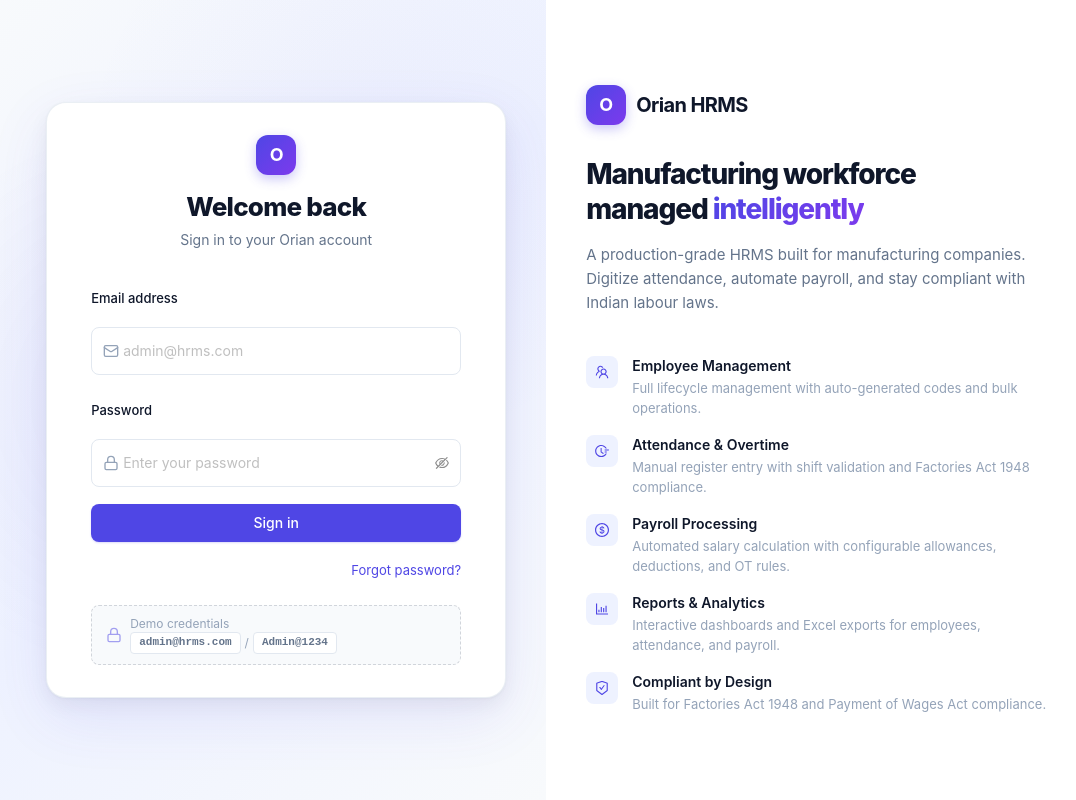
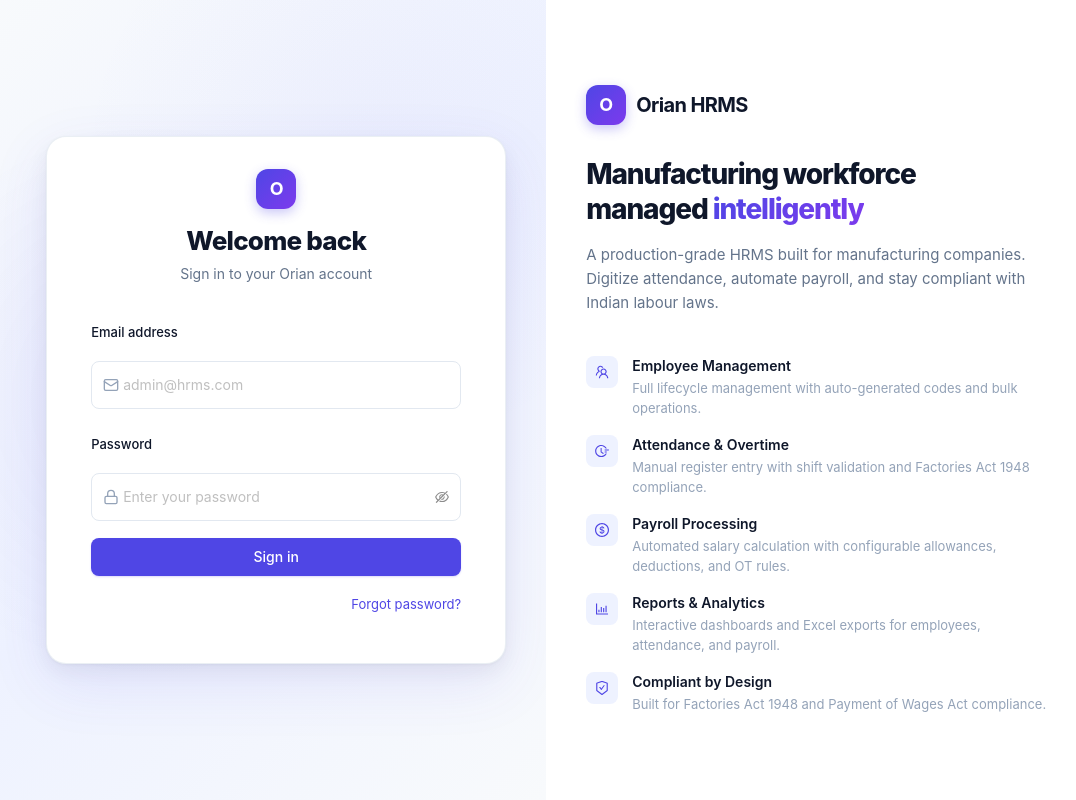
Before and after one commit to HARSH265/literate-sniffle-HRMS, a React (Vite) app in the folder client/: page /login in a window 1280 px wide. Shown: the whole page, without its empty margins (17-1093 px from the left). Built offline with nearby package versions, Linux system fonts and the light colour scheme; no server answers.

Commit message:
chore: remove demo credentials from login page

```diff
--- a/client/src/features/auth/pages/LoginPage.tsx
+++ b/client/src/features/auth/pages/LoginPage.tsx
@@ -63,24 +63,6 @@ export function LoginPage() {
 
           <LoginForm onSubmit={handleLogin} loading={loading} />
 
-          {import.meta.env.DEV && (
-            <div className="hrms-login-defaults">
-              <svg width="16" height="16" viewBox="0 0 24 24" fill="none" stroke="var(--hrms-primary)" strokeWidth="2" strokeLinecap="round" strokeLinejoin="round">
-                <rect x="3" y="11" width="18" height="11" rx="2" ry="2" />
-                <path d="M7 11V7a5 5 0 0 1 10 0v4" />
-              </svg>
-              <div>
-                <div>
-                  <span className="hrms-login-defaults-label">Demo credentials</span>
-                </div>
-                <div className="hrms-login-defaults-codes">
-                  <code>admin@hrms.com</code>
-                  <span style={{ color: 'var(--hrms-text-muted)' }}>/</span>
-                  <code>Admin@1234</code>
-                </div>
-              </div>
-            </div>
-          )}
         </div>
       </div>
 
```
